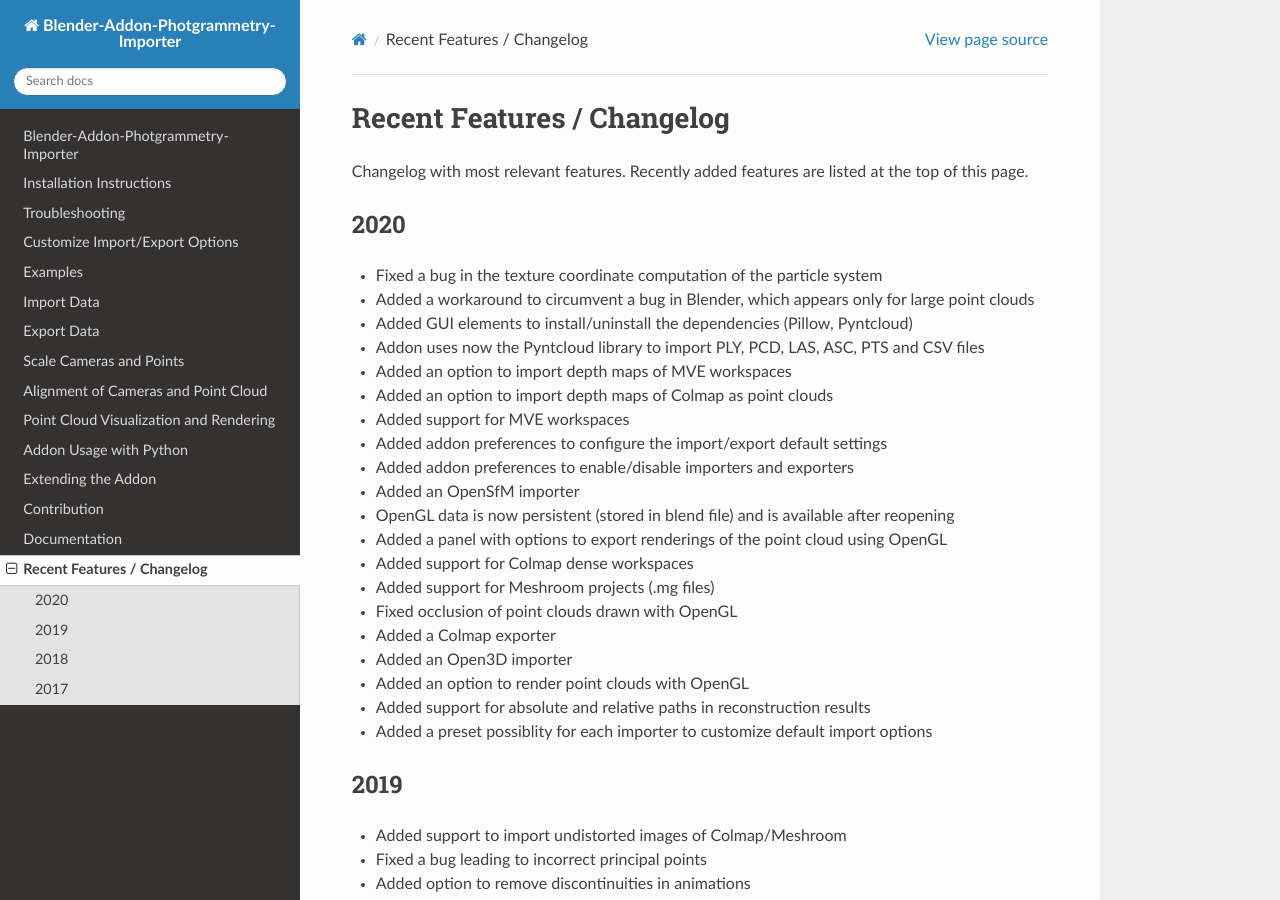
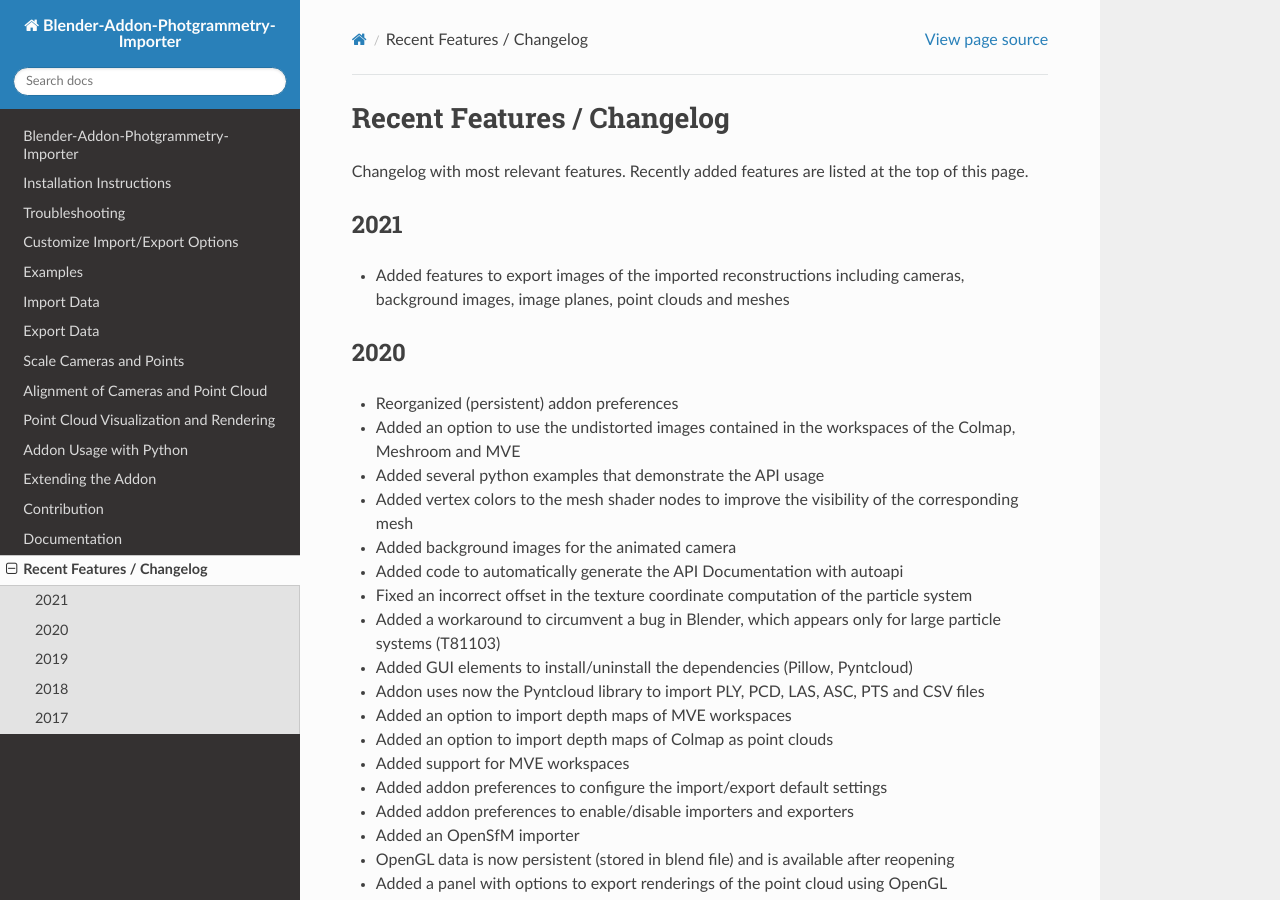
Before and after one commit to SBCV/Blender-Addon-Photogrammetry-Importer, a Sphinx documentation site: the page built from doc/sphinx/source/changelog.rst, in a window 1280 px wide and 900 px high. Built offline with Sphinx 7.4.7 and the Read the Docs theme 2.0.0, drawn with Linux system fonts in a browser that asks for light colours; pages that are not in the unit, such as notebooks, are missing from menus.

Commit message:
Update changelog

```diff
--- a/doc/sphinx/source/changelog.rst
+++ b/doc/sphinx/source/changelog.rst
@@ -4,11 +4,22 @@ Recent Features / Changelog
 
 Changelog with most relevant features. Recently added features are listed at the top of this page.
 
+2021
+====
+
+* Added features to export images of the imported reconstructions including cameras, background images, image planes, point clouds and meshes
+
 2020
 ====
 
-* Fixed a bug in the texture coordinate computation of the particle system
-* Added a workaround to circumvent a bug in Blender, which appears only for large point clouds
+* Reorganized (persistent) addon preferences
+* Added an option to use the undistorted images contained in the workspaces of the Colmap, Meshroom and MVE
+* Added several python examples that demonstrate the API usage
+* Added vertex colors to the mesh shader nodes to improve the visibility of the corresponding mesh
+* Added background images for the animated camera
+* Added code to automatically generate the API Documentation with autoapi
+* Fixed an incorrect offset in the texture coordinate computation of the particle system
+* Added a workaround to circumvent a bug in Blender, which appears only for large particle systems (T81103)
 * Added GUI elements to install/uninstall the dependencies (Pillow, Pyntcloud)
 * Addon uses now the Pyntcloud library to import PLY, PCD, LAS, ASC, PTS and CSV files
 * Added an option to import depth maps of MVE workspaces
```
